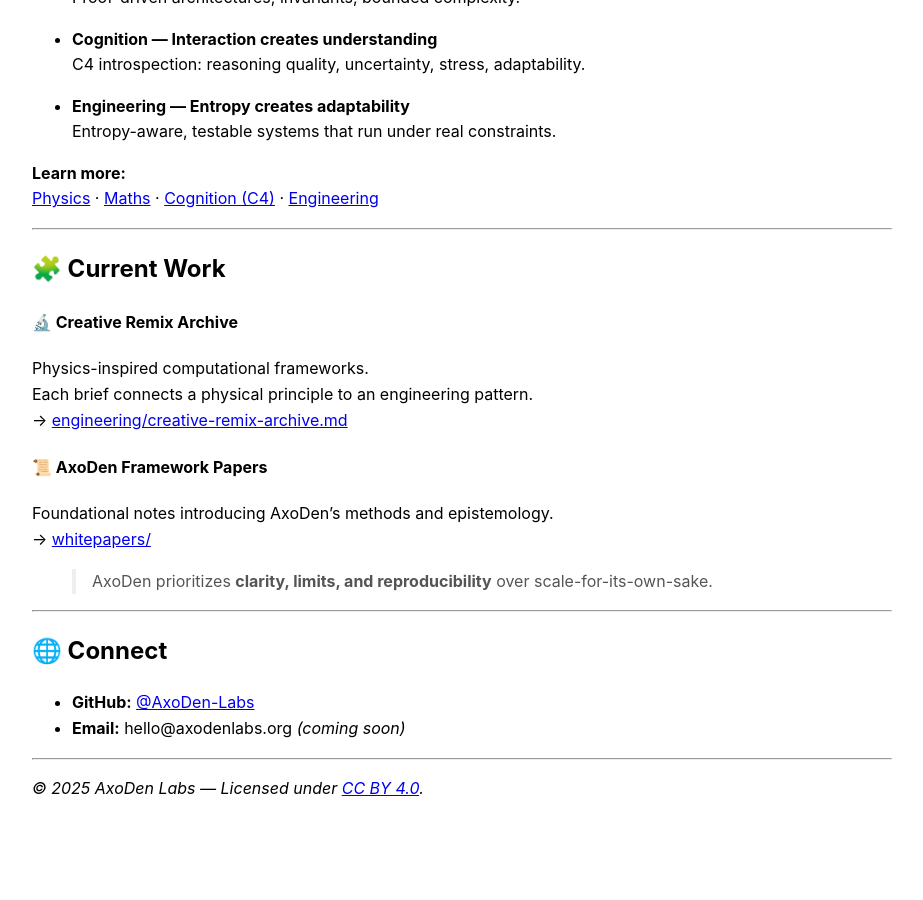
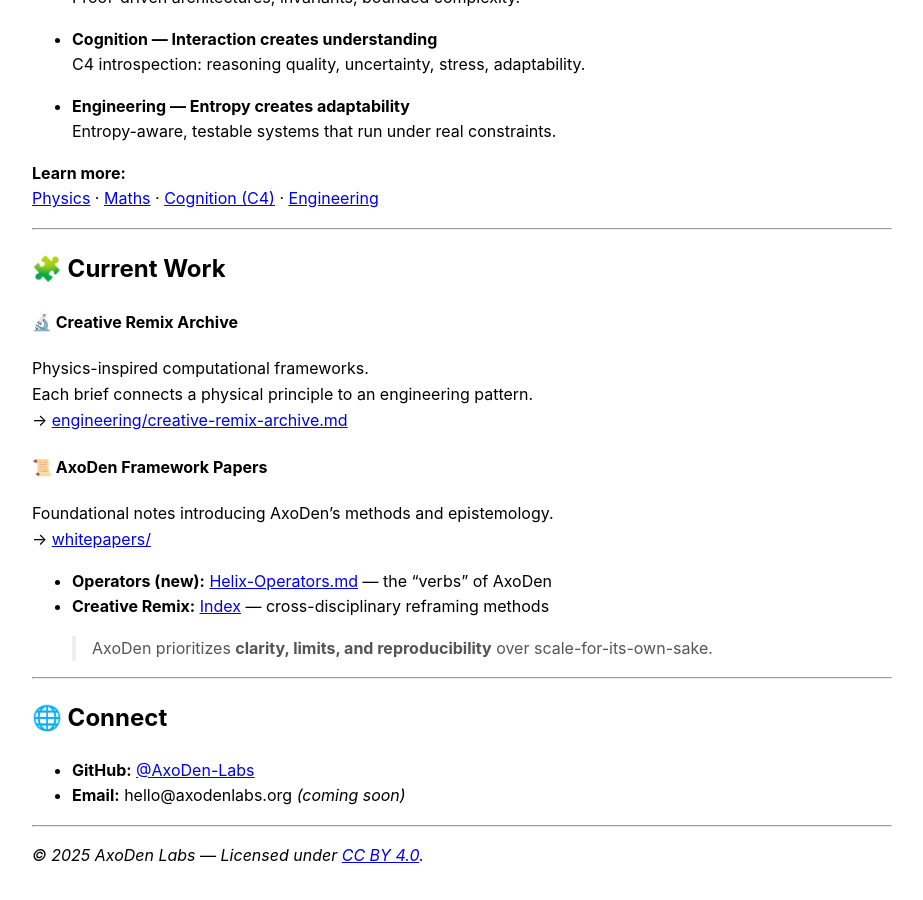
Before and after one commit to AxoDen-Labs/axoden-labs.github.io, a Jekyll site: the page built from index.md, in a window 1280 px wide and 900 px high, scrolled down 1187 px. Shown: the whole window, without its empty margins (178-1101 px from the left). Built offline with Jekyll 4.4.1, drawn with Linux system fonts in a browser that asks for light colours; our own code applies the rules of GitHub Pages for plain Markdown files; before the commit the page ends 2020 px from its top, so only the background shows below that.

Commit message:
Update AxoDen Framework Papers with new content
Added new sections for Operators and Creative Remix in AxoDen Framework Papers.

```diff
--- a/index.md
+++ b/index.md
@@ -73,6 +73,10 @@ Each brief connects a physical principle to an engineering pattern.
 Foundational notes introducing AxoDen’s methods and epistemology.
 → [whitepapers/](./whitepapers/README.md)
 
+- **Operators (new):** [Helix-Operators.md](./engineering/Helix-Operators.md) — the “verbs” of AxoDen
+- **Creative Remix:** [Index](./engineering/creative-remix-INDEX.md) — cross-disciplinary reframing methods
+
+
 > AxoDen prioritizes **clarity, limits, and reproducibility** over scale-for-its-own-sake.
 
 ---
```
